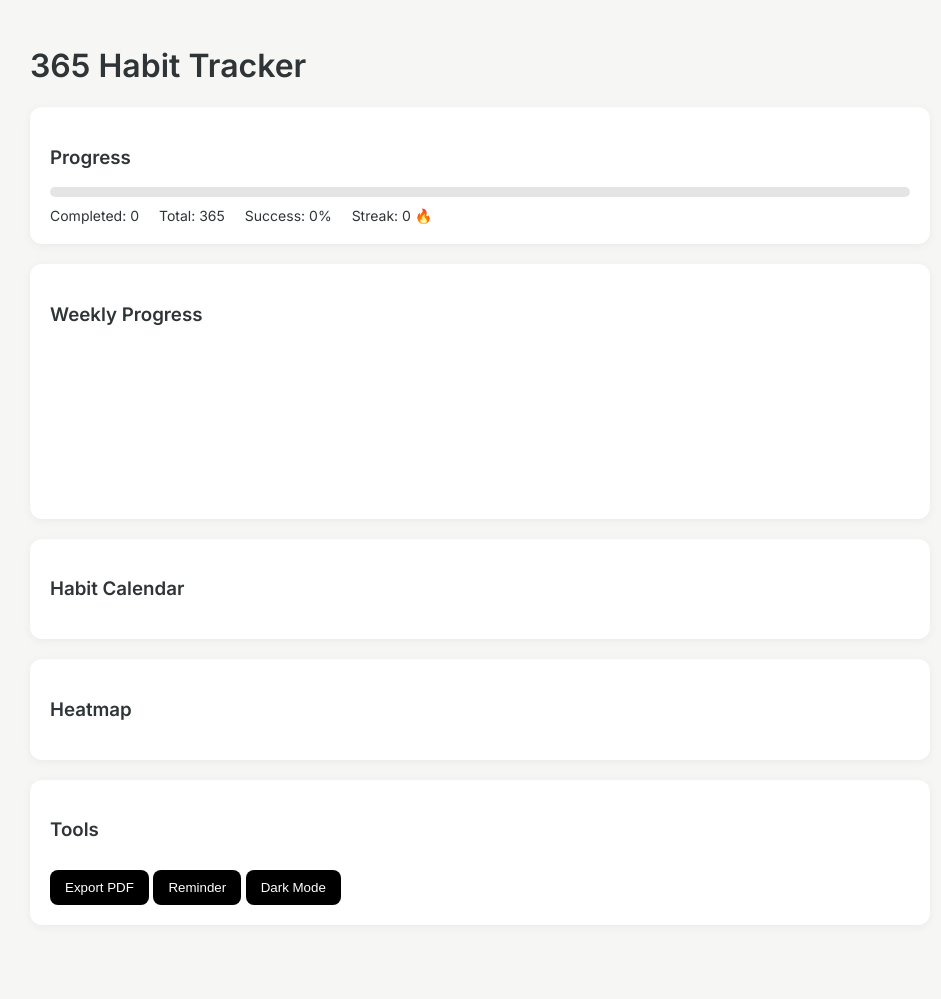
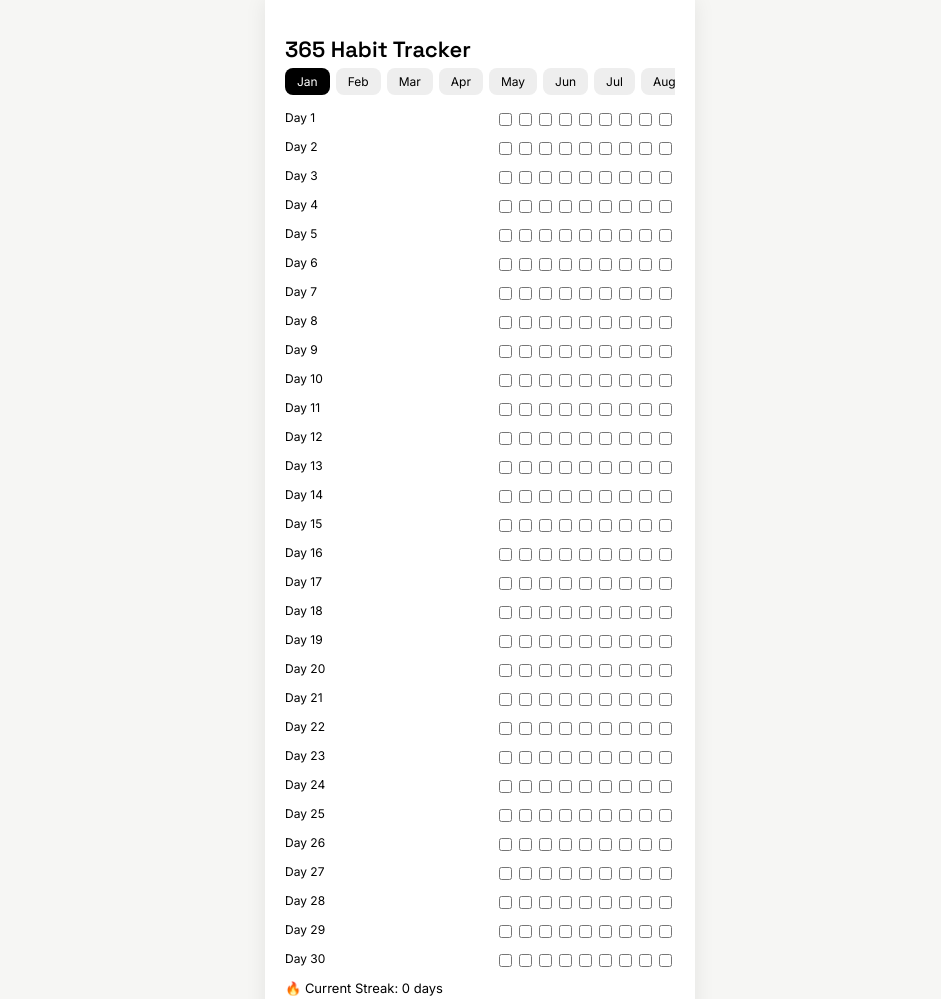
Before and after one commit to shhounackpal17-blip/Habit-Tracker-101, a plain HTML site: page index.html in a window 1280 px wide. Shown: the top 999 px of the page, without its empty margins (160-1101 px from the left). Before the commit the page ends 950 px from the top, so only its background shows below. Drawn offline with nearby package versions, Linux system fonts and the light colour scheme.

Commit message:
Update index.html

```diff
--- a/index.html
+++ b/index.html
@@ -1,335 +1,306 @@
 <!DOCTYPE html>
 <html lang="en">
 <head>
-
 <meta charset="UTF-8">
-<meta name="viewport" content="width=device-width,initial-scale=1">
+<meta name="viewport" content="width=device-width, initial-scale=1.0">
 
 <title>365 Habit Tracker</title>
 
-<link href="https://fonts.googleapis.com/css2?family=Inter:wght@300;400;600&display=swap" rel="stylesheet">
+<link href="https://fonts.googleapis.com/css2?family=Inter:wght@300;400;600&family=Space+Grotesk:wght@400;600&display=swap" rel="stylesheet">
+
+<script src="https://cdn.jsdelivr.net/npm/chart.js"></script>
+<script src="https://cdnjs.cloudflare.com/ajax/libs/html2pdf.js/0.9.2/html2pdf.bundle.min.js"></script>
 
 <style>
 
 body{
 font-family:Inter;
 background:#f6f6f4;
-color:#2f3437;
 margin:0;
-padding:25px;
+display:flex;
+justify-content:center;
 }
 
-.container{
-max-width:900px;
-margin:auto;
+.phone{
+width:390px;
+background:white;
+min-height:100vh;
+padding:20px;
+box-shadow:0 0 20px rgba(0,0,0,0.08);
 }
 
 h1{
-font-weight:600;
+font-family:Space Grotesk;
+font-size:22px;
+margin-bottom:5px;
 }
 
-.card{
-background:white;
-padding:20px;
-border-radius:12px;
-margin-top:20px;
-box-shadow:0 2px 10px rgba(0,0,0,0.05);
+.tabs{
+display:flex;
+overflow-x:auto;
+margin-bottom:15px;
 }
 
-.month{
-margin-top:20px;
+.tab{
+padding:6px 12px;
+margin-right:6px;
+border-radius:8px;
+background:#eee;
+cursor:pointer;
+font-size:12px;
 }
 
-.days{
-display:grid;
-grid-template-columns:repeat(12,1fr);
-gap:6px;
-margin-top:10px;
+.active{
+background:black;
+color:white;
 }
 
-.day input{
-width:18px;
-height:18px;
-}
-
-.progressbar{
-height:10px;
-background:#e5e5e5;
-border-radius:20px;
-margin-top:10px;
-overflow:hidden;
-}
-
-.bar{
-height:10px;
-background:#2ecc71;
-width:0%;
-}
-
-.stats{
+.habit{
 display:flex;
-gap:20px;
-margin-top:10px;
+justify-content:space-between;
+padding:10px;
+border-bottom:1px solid #eee;
 font-size:14px;
 }
 
+.day{
+font-size:12px;
+margin-top:10px;
+display:flex;
+justify-content:space-between;
+}
+
 button{
-margin-top:10px;
-padding:10px 15px;
+margin-top:15px;
+padding:10px;
+width:100%;
 border:none;
 border-radius:8px;
 background:black;
 color:white;
-cursor:pointer;
+font-family:Space Grotesk;
 }
 
-button:hover{
-opacity:0.8;
+.streak{
+margin-top:10px;
+font-size:13px;
 }
 
-.heatmap{
-display:grid;
-grid-template-columns:repeat(30,10px);
-gap:4px;
-margin-top:15px;
-}
-
-.square{
-width:10px;
-height:10px;
-background:#eee;
-border-radius:2px;
-}
-
-.square.active{
-background:#2ecc71;
-}
-
-.dark{
-background:#1e1e1e;
-color:white;
-}
-
-.dark .card{
-background:#2c2c2c;
+canvas{
+margin-top:20px;
 }
 
 </style>
-
 </head>
 
 <body>
 
-<div class="container">
+<div class="phone">
 
 <h1>365 Habit Tracker</h1>
 
-<div class="card">
+<div class="tabs" id="tabs"></div>
 
-<h3>Progress</h3>
+<div id="tracker"></div>
 
-<div class="progressbar">
-<div class="bar" id="bar"></div>
-</div>
+<div class="streak" id="streak"></div>
 
-<div class="stats">
-<div>Completed: <span id="done">0</span></div>
-<div>Total: 365</div>
-<div>Success: <span id="percent">0</span>%</div>
-<div>Streak: <span id="streak">0</span> 🔥</div>
-</div>
+<canvas id="progressChart"></canvas>
+
+<button onclick="exportPDF()">Export Progress PDF</button>
 
 </div>
 
-<div class="card">
-
-<h3>Weekly Progress</h3>
-
-<canvas id="chart"></canvas>
-
-</div>
-
-<div class="card">
-
-<h3>Habit Calendar</h3>
-
-<div id="months"></div>
-
-</div>
-
-<div class="card">
-
-<h3>Heatmap</h3>
-
-<div class="heatmap" id="heatmap"></div>
-
-</div>
-
-<div class="card">
-
-<h3>Tools</h3>
-
-<button onclick="exportPDF()">Export PDF</button>
-<button onclick="setReminder()">Reminder</button>
-<button onclick="toggleDark()">Dark Mode</button>
-
-</div>
-
-</div>
-
-<script src="https://cdn.jsdelivr.net/npm/chart.js"></script>
-<script src="https://cdnjs.cloudflare.com/ajax/libs/jspdf/2.5.1/jspdf.umd.min.js"></script>
-
 <script>
 
-const monthsData=[
-["January",31],["February",28],["March",31],
-["April",30],["May",31],["June",30],
-["July",31],["August",31],["September",30],
-["October",31],["November",30],["December",31]
-]
+const habits = [
+"Making bed at morning",
+"No Porn",
+"3-4 Ltrs Water",
+"Intermittent Fasting",
+"Exercise 2 hrs",
+"Limit Screen Time",
+"Proper Sleep",
+"Stretching & Meditation",
+"Gadgets Care"
+];
 
-let months=document.getElementById("months")
-let heatmap=document.getElementById("heatmap")
+const months = [
+"Jan","Feb","Mar","Apr","May","Jun",
+"Jul","Aug","Sep","Oct","Nov","Dec"
+];
 
-let dayIndex=0
+let currentMonth=0;
 
-monthsData.forEach(m=>{
+function createTabs(){
 
-let div=document.createElement("div")
-div.className="month"
+const tabDiv=document.getElementById("tabs");
 
-let title=document.createElement("h4")
-title.innerText=m[0]
+months.forEach((m,i)=>{
 
-let days=document.createElement("div")
-days.className="days"
+const t=document.createElement("div");
+t.innerText=m;
+t.className="tab";
 
-for(let i=0;i<m[1];i++){
+if(i===0) t.classList.add("active");
 
-let box=document.createElement("input")
-box.type="checkbox"
-box.dataset.day=dayIndex
+t.onclick=()=>{
 
-if(localStorage.getItem("day"+dayIndex)=="true")
-box.checked=true
+document.querySelectorAll(".tab").forEach(e=>e.classList.remove("active"));
+t.classList.add("active");
 
-box.addEventListener("change",()=>{
-localStorage.setItem("day"+dayIndex,box.checked)
-update()
-})
+currentMonth=i;
 
-let wrap=document.createElement("div")
-wrap.className="day"
-wrap.appendChild(box)
+loadTracker();
 
-days.appendChild(wrap)
+};
 
-let sq=document.createElement("div")
-sq.className="square"
-sq.id="sq"+dayIndex
-heatmap.appendChild(sq)
+tabDiv.appendChild(t);
 
-dayIndex++
+});
 
 }
 
-div.appendChild(title)
-div.appendChild(days)
-months.appendChild(div)
+function loadTracker(){
 
-})
+const tracker=document.getElementById("tracker");
 
-function update(){
+tracker.innerHTML="";
 
-let done=0
-let streak=0
+for(let d=1; d<=30; d++){
+
+const dayDiv=document.createElement("div");
+
+dayDiv.className="day";
+
+const label=document.createElement("span");
+label.innerText="Day "+d;
+
+const checks=document.createElement("span");
+
+habits.forEach((h,i)=>{
+
+const id=`m${currentMonth}d${d}h${i}`;
+
+const cb=document.createElement("input");
+cb.type="checkbox";
+
+cb.checked=localStorage.getItem(id)==="true";
+
+cb.onchange=()=>{
+
+localStorage.setItem(id,cb.checked);
+updateChart();
+updateStreak();
+
+};
+
+checks.appendChild(cb);
+
+});
+
+dayDiv.appendChild(label);
+dayDiv.appendChild(checks);
+
+tracker.appendChild(dayDiv);
+
+}
+
+updateChart();
+updateStreak();
+
+}
+
+function updateChart(){
+
+let total=0;
+let done=0;
+
+for(let m=0;m<12;m++){
+for(let d=1;d<=30;d++){
+for(let h=0;h<habits.length;h++){
+
+total++;
+
+if(localStorage.getItem(`m${m}d${d}h${h}`)==="true"){
+done++;
+}
+
+}
+}
+}
+
+chart.data.datasets[0].data=[done,total-done];
+chart.update();
+
+}
+
+function updateStreak(){
+
+let streak=0;
 
 for(let i=0;i<365;i++){
 
-let val=localStorage.getItem("day"+i)=="true"
+let complete=true;
 
-let sq=document.getElementById("sq"+i)
+for(let h=0;h<habits.length;h++){
 
-if(val){
-done++
-sq.classList.add("active")
-streak++
-}else{
-sq.classList.remove("active")
-streak=0
+if(localStorage.getItem(`d${i}h${h}`)!=="true"){
+complete=false;
+break;
 }
 
 }
 
-let percent=Math.round(done/365100)
-
-document.getElementById("done").innerText=done
-document.getElementById("percent").innerText=percent
-document.getElementById("streak").innerText=streak
-
-document.getElementById("bar").style.width=percent+"%"
-
-updateChart(done)
+if(complete) streak++;
+else break;
 
 }
 
-let chart=new Chart(document.getElementById("chart"),{
-type:"line",
-data:{
-labels:["Week1","Week2","Week3","Week4"],
-datasets:[{label:"Progress",data:[0,0,0,0],borderWidth:3}]
-}
-})
-
-function updateChart(done){
-
-chart.data.datasets[0].data=[
-done0.25,
-done0.5,
-done0.75,
-done
-]
-
-chart.update()
+document.getElementById("streak").innerText="🔥 Current Streak: "+streak+" days";
 
 }
 
 function exportPDF(){
 
-const {jsPDF}=window.jspdf
-let doc=new jsPDF()
-
-let done=0
-
-for(let i=0;i<365;i++)
-if(localStorage.getItem("day"+i)=="true")
-done++
-
-doc.text("Habit Tracker Report",20,20)
-doc.text("Completed Days: "+done,20,40)
-
-doc.save("habit-report.pdf")
+html2pdf().from(document.querySelector(".phone")).save("habit-tracker.pdf");
 
 }
 
-function setReminder(){
+const ctx=document.getElementById('progressChart');
 
-Notification.requestPermission().then(p=>{
-if(p=="granted"){
-new Notification("Habit Reminder","Don't forget today's habit!")
+const chart=new Chart(ctx,{
+type:'doughnut',
+data:{
+labels:['Completed','Remaining'],
+datasets:[{
+data:[0,100]
+}]
 }
-})
+});
+
+createTabs();
+loadTracker();
+
+if(Notification.permission!=="granted"){
+Notification.requestPermission();
+}
+
+setInterval(()=>{
+
+const last=localStorage.getItem("lastUpdate");
+
+const now=new Date().toDateString();
+
+if(last!==now){
+
+new Notification("Habit Tracker Reminder",{
+body:"Update today's habits!"
+});
 
 }
 
-function toggleDark(){
-
-document.body.classList.toggle("dark")
-
-}
-
-update()
+},3600000);
 
 </script>
 
```
